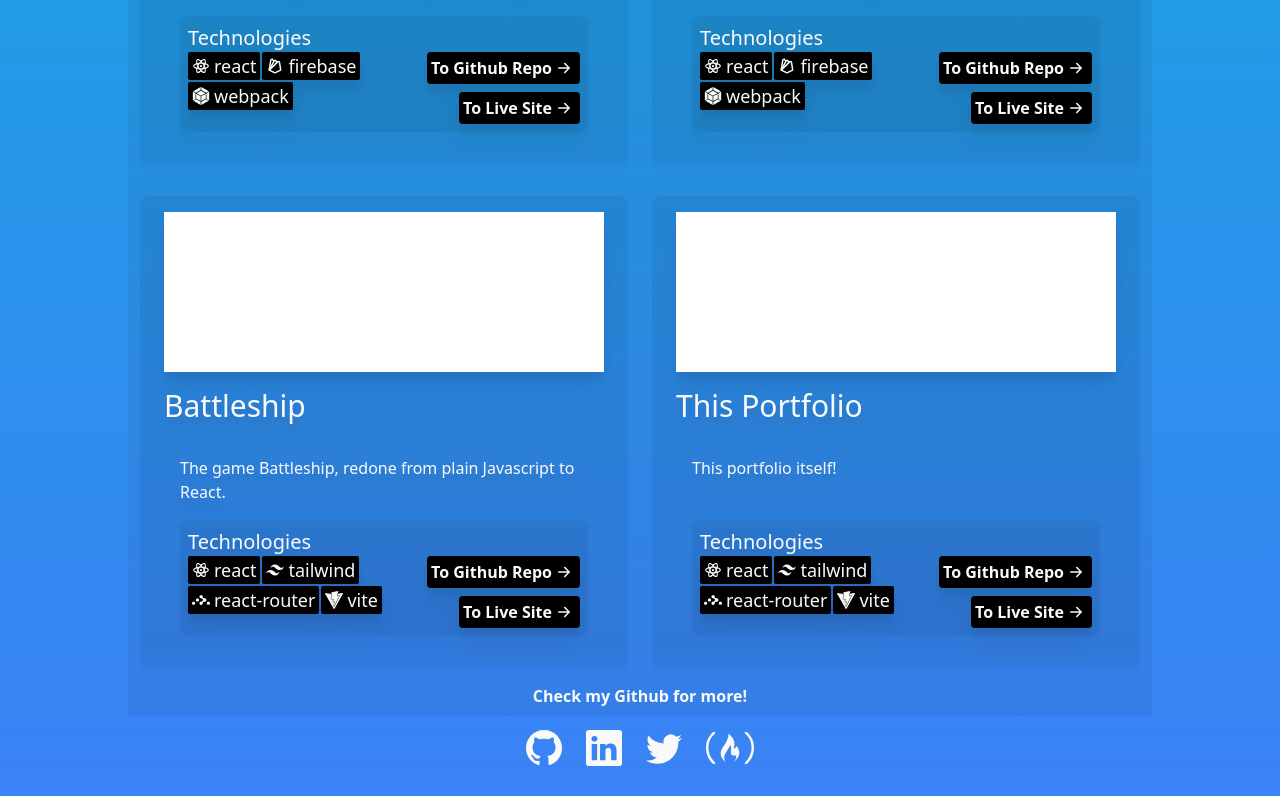
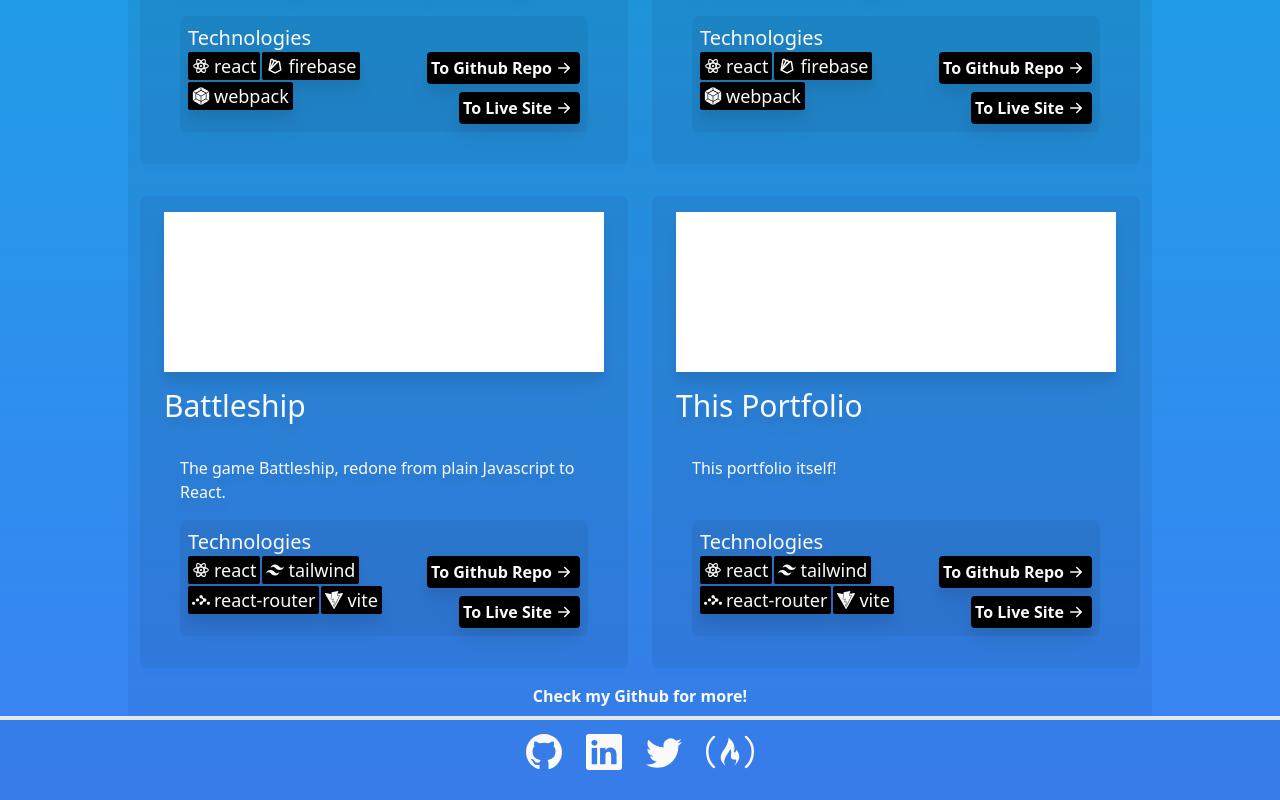
Before and after one commit to smmmfrd/portfolio, a React (Vite) app: page / in a window 1280 px wide. Shown: the part 840-1640 px from the top of the page. Built offline with nearby package versions, Linux system fonts and the light colour scheme.

Commit message:
Footer Styling Update

```diff
--- a/index.html
+++ b/index.html
@@ -6,7 +6,8 @@
     <meta name="viewport" content="width=device-width, initial-scale=1.0" />
     <title>smmmfrd's Portfolio</title>
   </head>
-  <body class="bg-gradient-to-b from-cyan-500 to-blue-500 text-neutral-50">
+  <body class="min-h-sc text-neutral-50
+    bg-gradient-to-b from-cyan-500 to-blue-500">
     <div id="root"></div>
     <script type="module" src="/src/main.jsx"></script>
   </body>
--- a/src/App.jsx
+++ b/src/App.jsx
@@ -11,7 +11,7 @@ export default function App() {
           <h1 className="text-2xl">Sam Mumford's Portfolio</h1>
         </nav>
       </header>
-    <main className="lg:max-w-5xl max-w-full mx-auto flex flex-col">
+      <main className="lg:max-w-5xl w-11/12 mx-auto flex flex-col">
         <Header />
         <section className="flex flex-col items-center bg-blurredBg mt-6">
           <h2 className="text-5xl my-8">Projects</h2>
@@ -47,10 +47,10 @@ export default function App() {
           </div>
           <h4 className="font-bold mb-2">Check my Github for more!</h4>
         </section>
-      <footer className="mb-4 flex justify-center">
+      </main>
+      <footer className="pb-4 border-t-4 bg-blurredBg flex justify-center">
         <SocialLinks />
       </footer>
-    </main>
     </>
   )
 }
--- a/src/components/Header.jsx
+++ b/src/components/Header.jsx
@@ -3,7 +3,7 @@ import SocialLinks from "./SocialLinks";
 
 export default function Header() {
     return (
-        <header className="w-5/6 mx-auto my-8 px-8 py-4 bg-blurredBg rounded-3xl
+        <header className="w-11/12 mx-auto my-8 px-8 py-4 bg-blurredBg rounded-3xl
           flex gap-8 items-center">
             <img src={profilePic} alt="Stock image of some guy"
                 className="w-40 h-60 shadow-2xl" />
```
Lines whose indentation alone changed are shown as unchanged.
